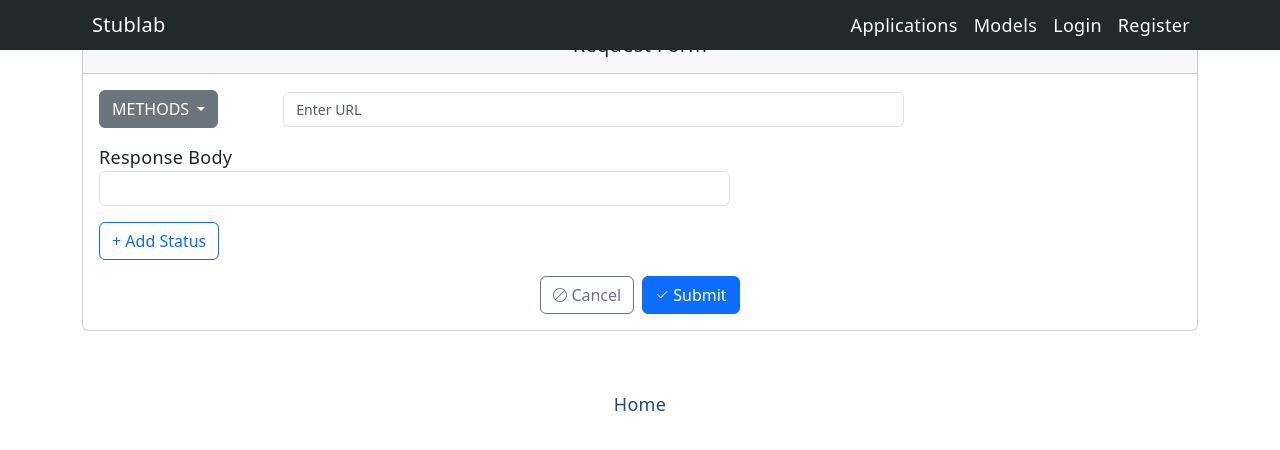
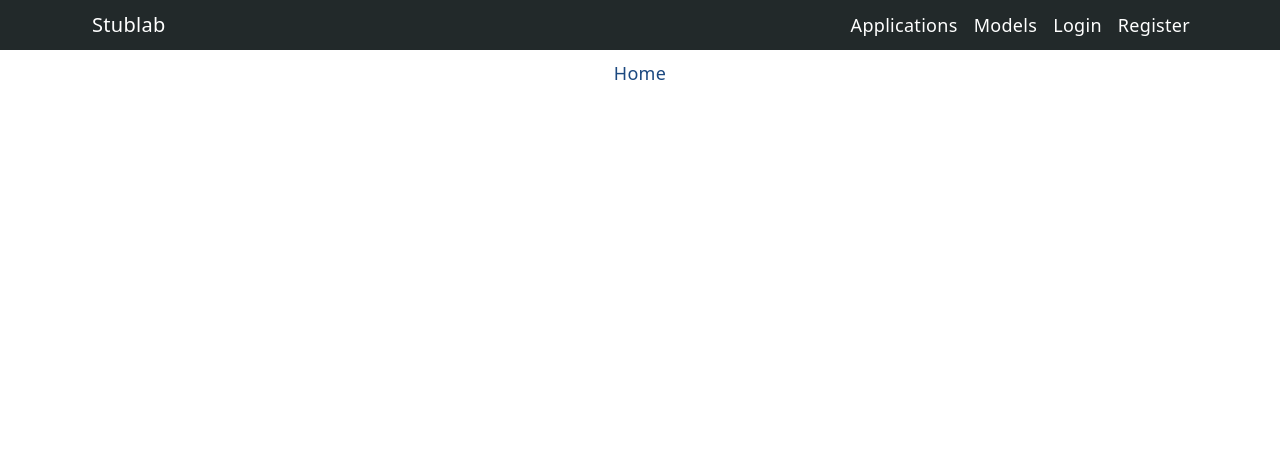
Before and after one commit to mentorbridgeindia/stublab, a React (Create React App) app: page / in a window 1280 px wide. Shown: the top 450 px of the page. Built offline with nearby package versions, Linux system fonts and the light colour scheme.

Commit message:
removed unwanted changes

```diff
--- a/src/App.tsx
+++ b/src/App.tsx
@@ -8,9 +8,6 @@ import Container from "react-bootstrap/esm/Container";
 import { BrowserRouter, Route, Routes } from "react-router-dom";
 import { ToastContainer } from "react-toastify";
 import "./App.scss";
-import CustomApi from "./page/CustomApi";
-import "bootstrap/dist/css/bootstrap.min.css";
-import OrgPage from "./page/CustomApi";
 
 
 function App() {
@@ -18,8 +15,6 @@ function App() {
     <div className="App">
       <ToastContainer position="bottom-left" />
       <Header />
-
-      <CustomApi/>
       <Container className="well-container">
         <BrowserRouter>
           <Routes>
@@ -27,8 +22,6 @@ function App() {
             <Route path="/application" element={<ApplicationIndexPage />} />
             <Route path="/model" element={<ModelIndexPage />} />
             <Route path="/model/create" element={<CreateModelPage />} />
-
-
           </Routes>
         </BrowserRouter>
       </Container>
```
Also changed, not shown: 1 other file (tests, documents, lock files or other folders).
